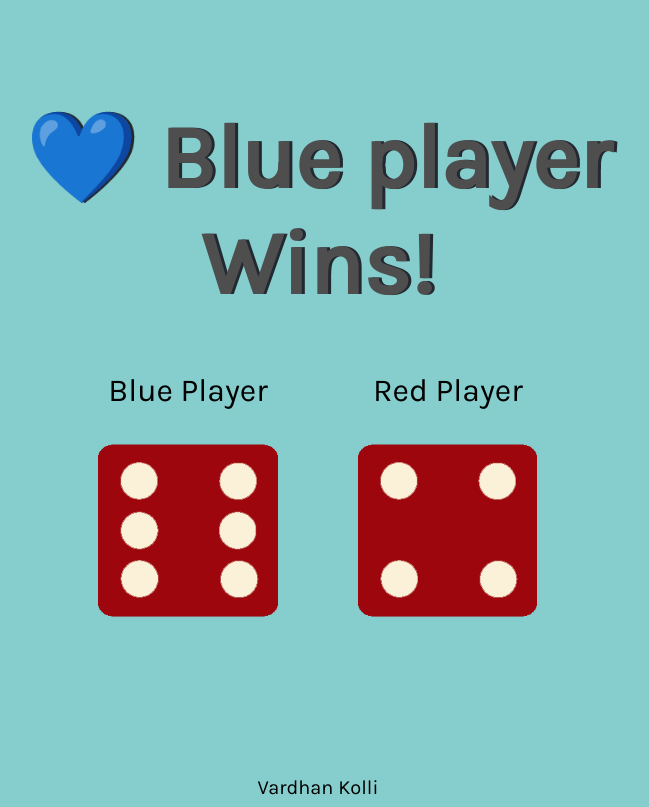
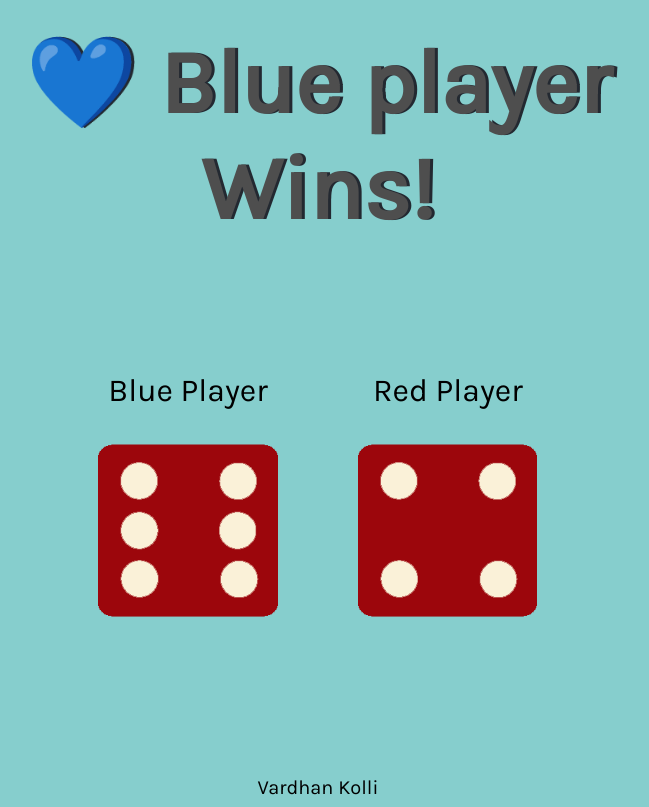
Before and after one commit to VardhanK17/Dice-game, a plain HTML site: page index.html in a window 1280 px wide. Shown: the whole page, without its empty margins (322-971 px from the left). Drawn offline with Linux system fonts and the light colour scheme.

Commit message:
Update styles.css

```diff
--- a/styles.css
+++ b/styles.css
@@ -18,7 +18,7 @@ body {
 h1 {
   margin: 30px;
   position: relative;
-  top: 75px;
+/*   top: 75px; */
   text-shadow: 3px 0 #232931;
   font-size: 90px;
   color: #4e4e4e;
```
